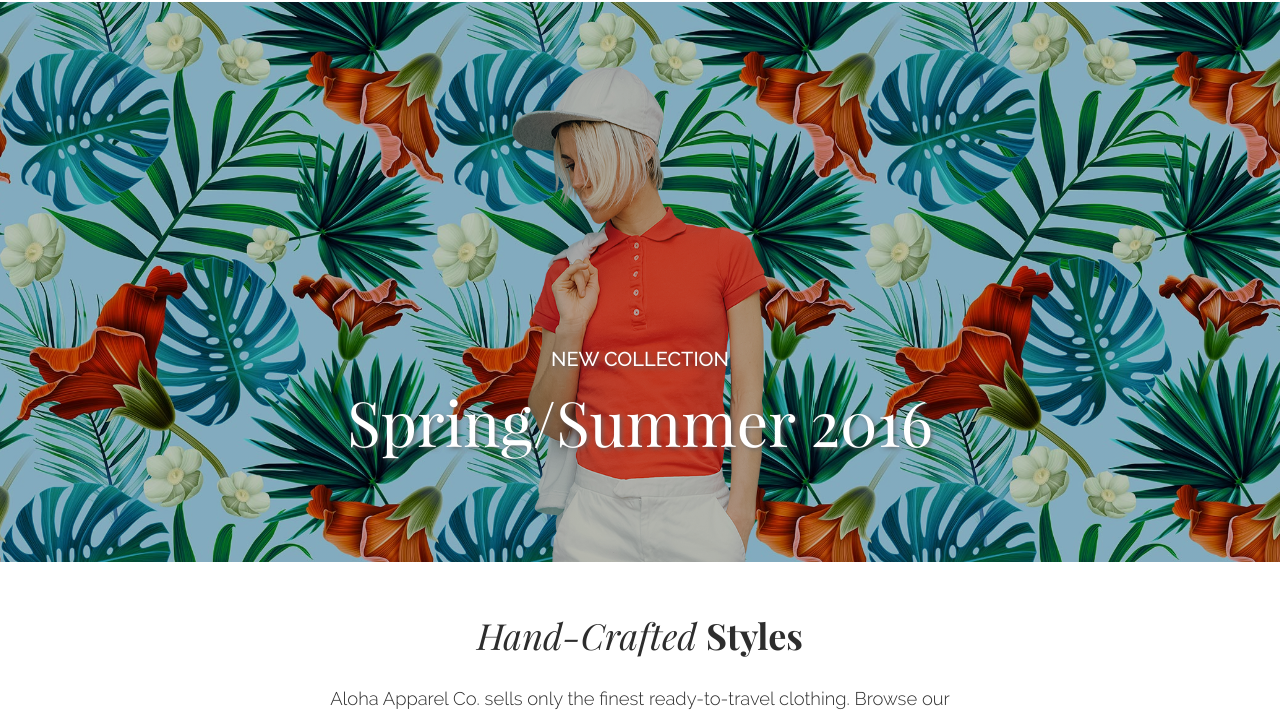
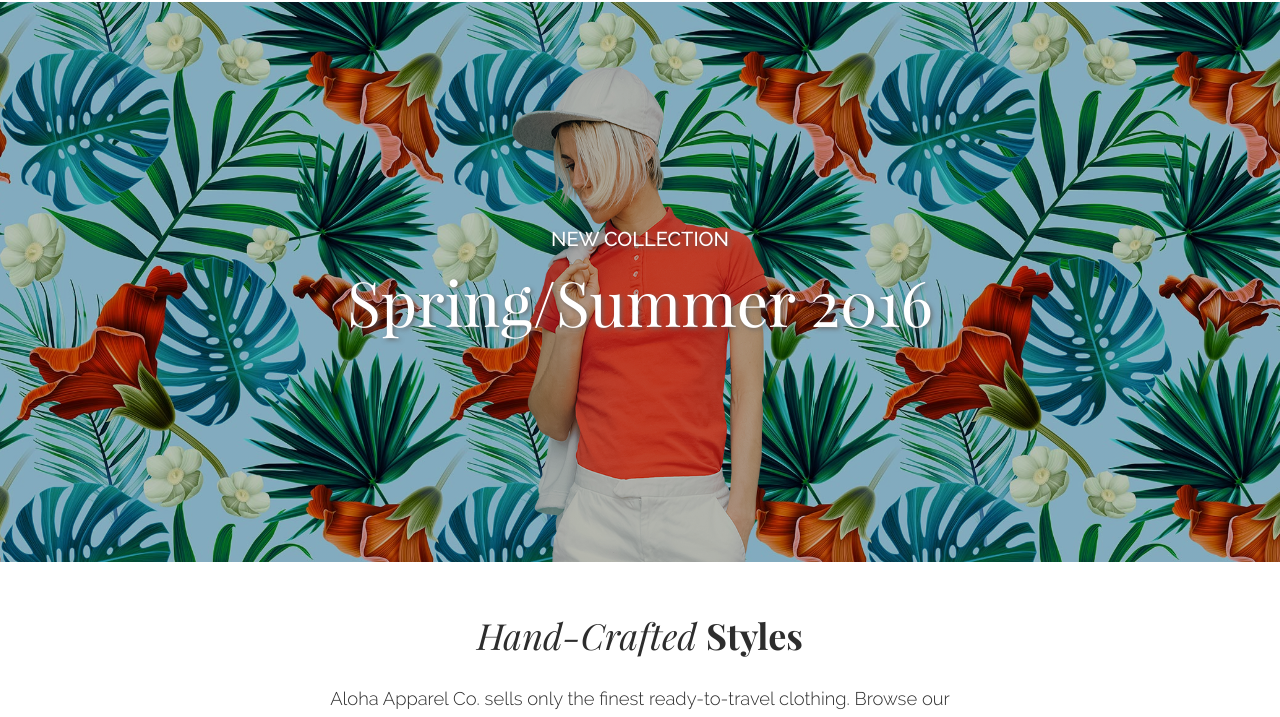
Before and after one commit to jemalmazar/RED-p1-aloha-homepage, a plain HTML site: page index.html in a window 1280 px wide. Shown: the part 83-800 px from the top of the page. Drawn offline with Linux system fonts and the light colour scheme.

Commit message:
Remove banner-text class

```diff
--- a/css/style.css
+++ b/css/style.css
@@ -683,10 +683,6 @@ input[type="submit"]:focus {
     height: 35rem;
   }
 
-  .banner-text {
-    padding-top: 15rem;
-  }
-
   .seasons {
     font-size: 3.9rem;
   }
```
